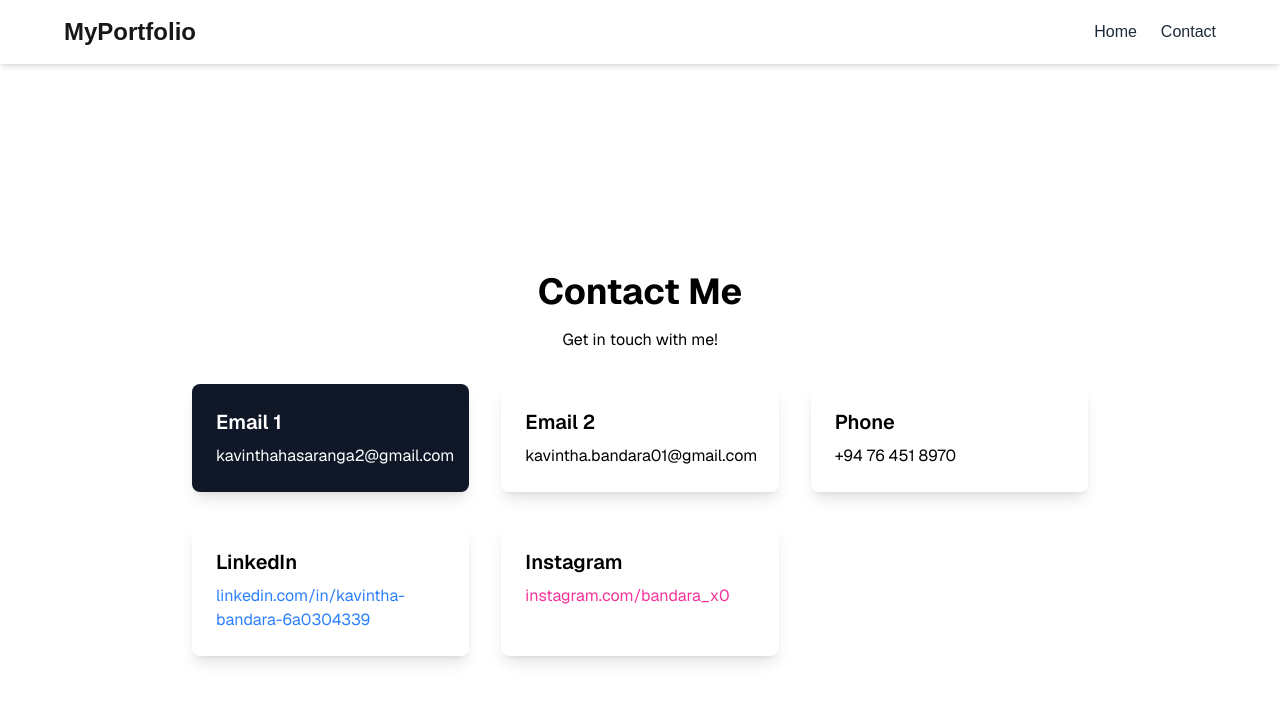
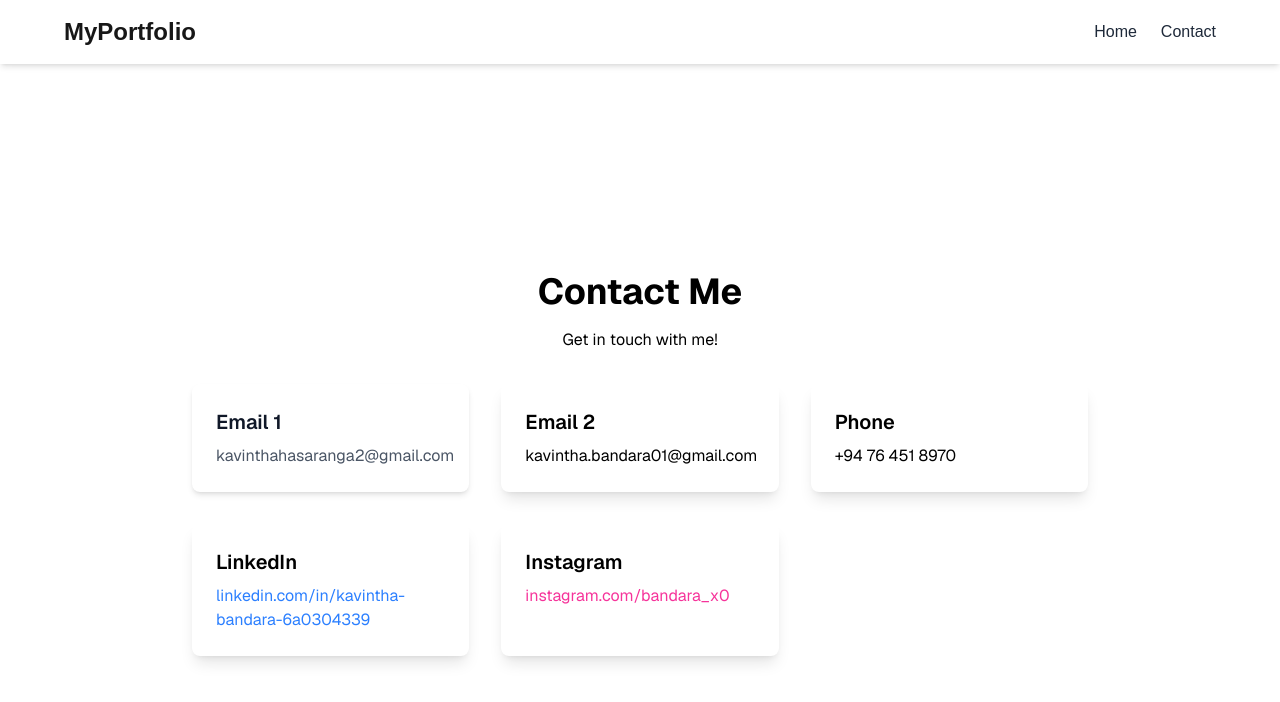
Before and after one commit to KavinthaBandara/kavin-portfolio, a Next.js app: page /contact in a window 1280 px wide. Shown: the top 702 px of the page. Built offline with nearby package versions, Linux system fonts and the light colour scheme.

Commit message:
cahnges in the css

```diff
--- a/app/contact/page.tsx
+++ b/app/contact/page.tsx
@@ -19,9 +19,13 @@ export default function Contact() {
 
     <div className="grid sm:grid-cols-2 md:grid-cols-3 gap-8 w-full max-w-4xl">
 
-        <div className="bg-gray-900 text-white p-6 rounded-lg shadow-lg hover:shadow-2xl transition-shadow duration-300">
-            <h2 className="text-xl font-semibold mb-2">Email 1</h2>
-            <p className="text-black-500">kavinthahasaranga2@gmail.com</p>
+        <div className="bg-white dark:bg-gray-900 rounded-lg shadow-md p-6 hover:shadow-xl transition-shadow duration-300">
+            <h2 className="text-xl font-semibold text-gray-900 dark:text-gray-100 mb-2">
+                Email 1
+            </h2>
+            <p className="text-gray-600 dark:text-gray-300">
+                kavinthahasaranga2@gmail.com
+            </p>
         </div>
 
         <div className="bg-white p-6 rounded-lg shadow-lg hover:shadow-2xl transition-shadow duration-300">
```
